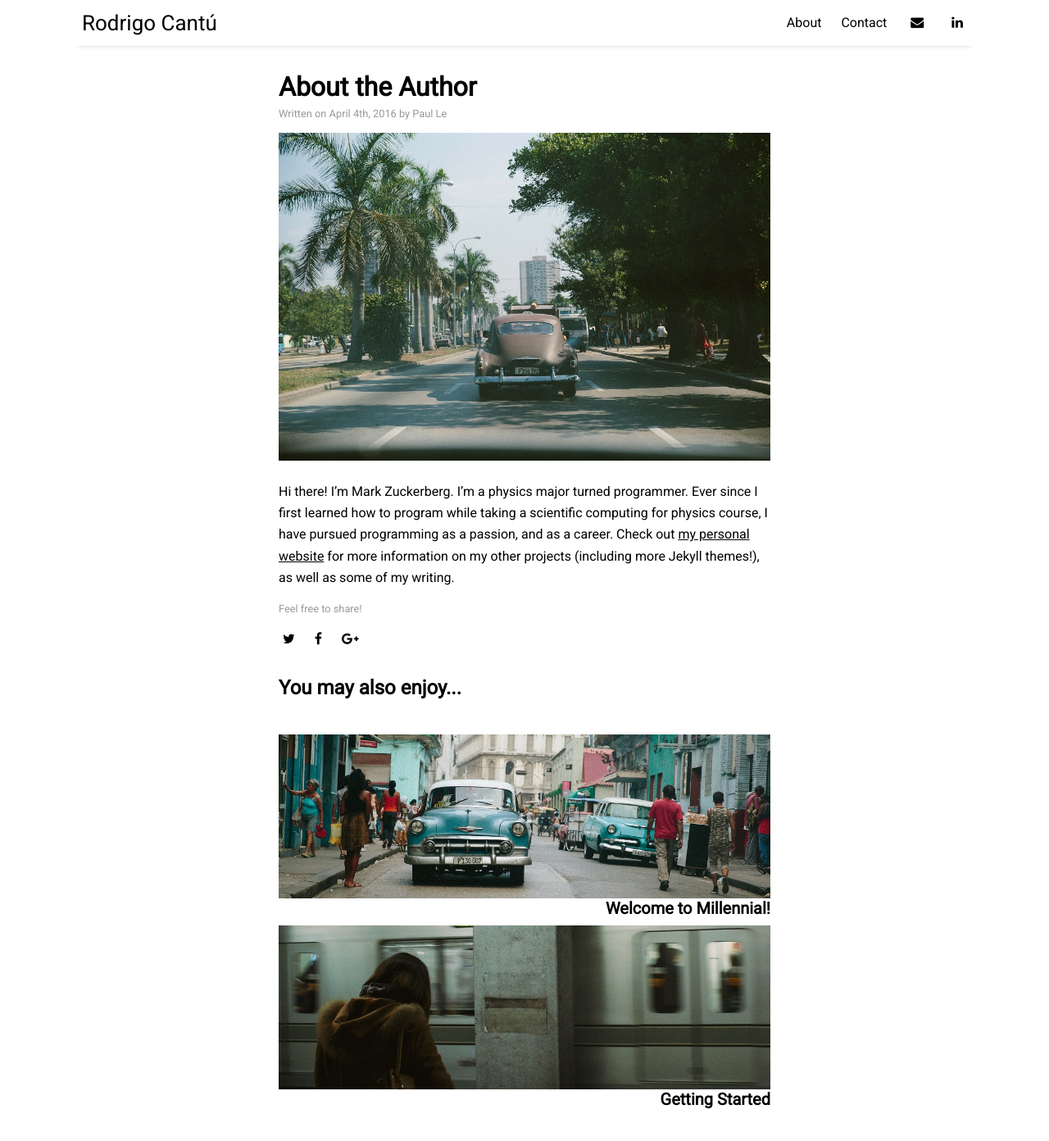
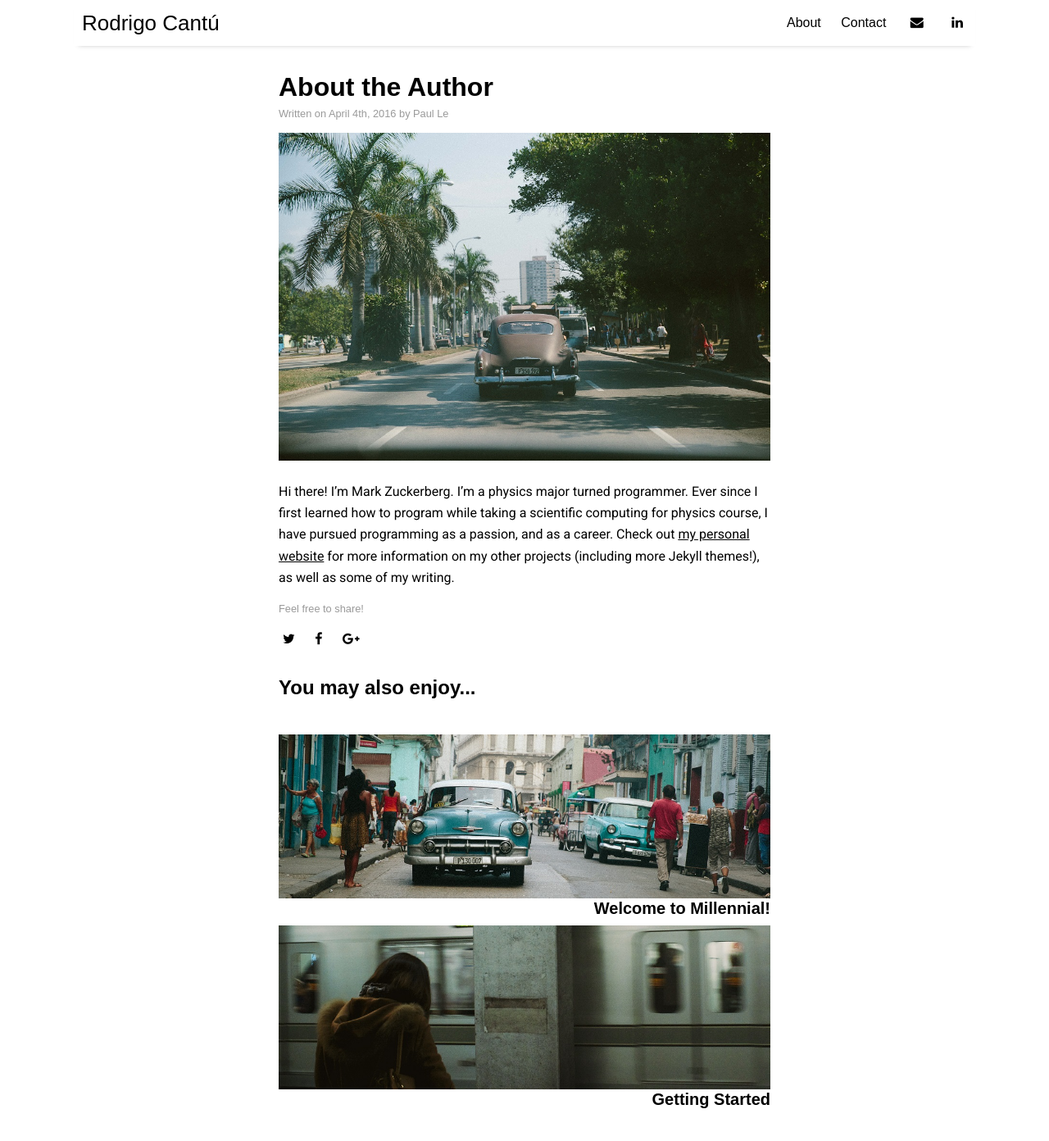
Before and after one commit to rod-can/rodrigo-cantu, a Jekyll site: the page built from _posts/2016-04-04-about-the-author.md, in a window 1280 px wide and 1400 px high. Shown: the top 1392 px of the window at 82% size. Built offline with Jekyll 4.4.1, drawn with Linux system fonts in a browser that asks for light colours; nearby versions of some CDN libraries.

Commit message:
changes base font

```diff
--- a/assets/css/main.scss
+++ b/assets/css/main.scss
@@ -6,7 +6,7 @@
   Site variables
 */
 
-$base-font-family: 'Roboto', sans-serif;
+$base-font-family: 'Permanent Marker', sans-serif;
 
 $body-font-family: 'Roboto', sans-serif;
 
```
